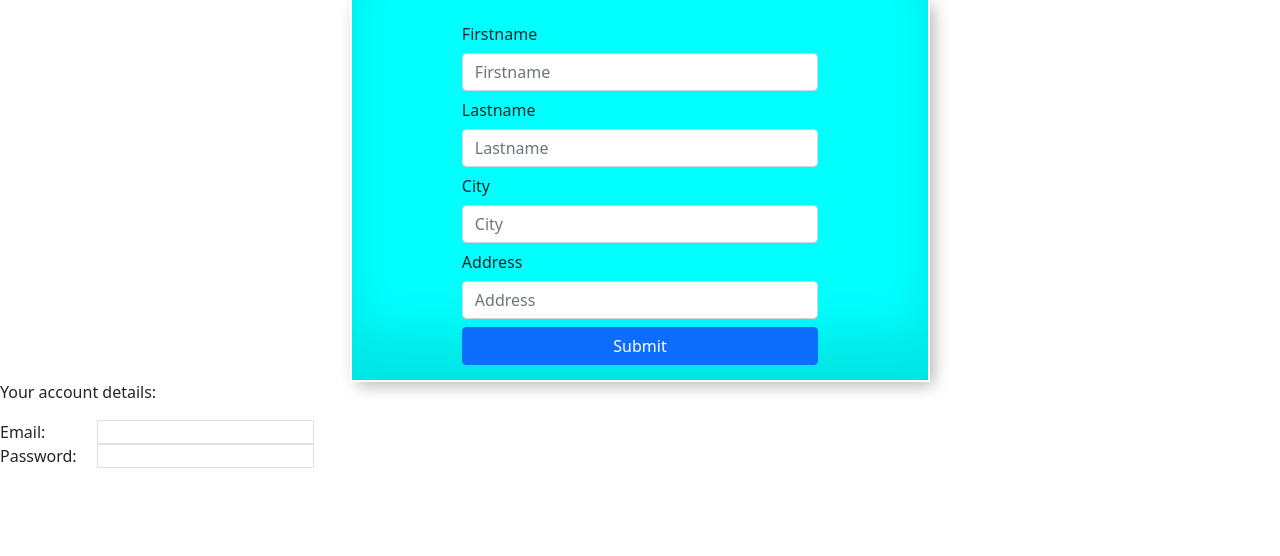
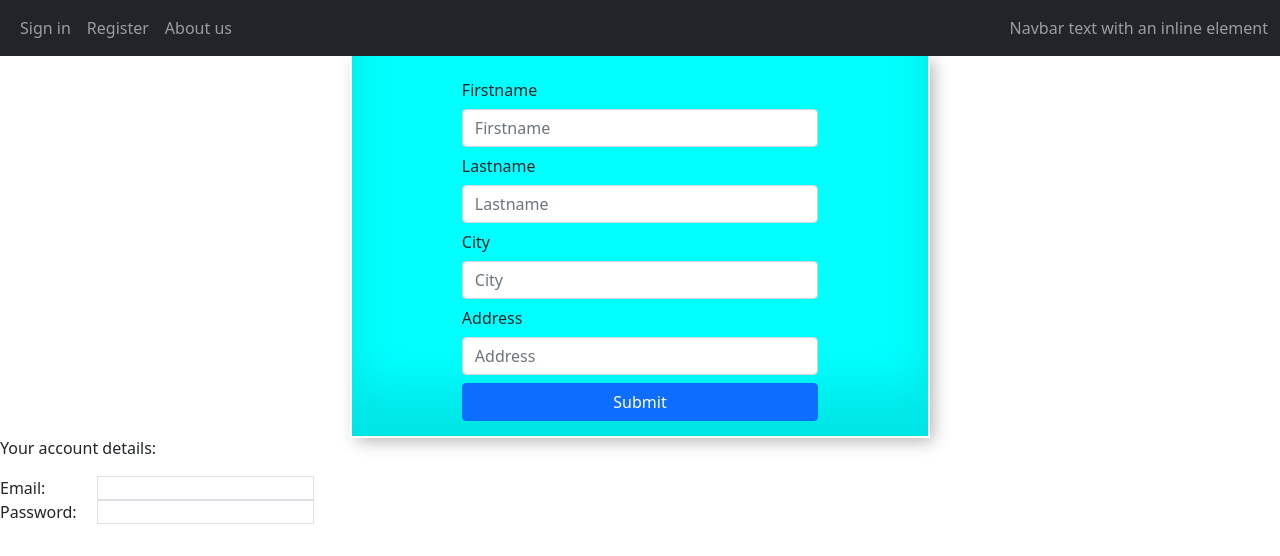
Before and after one commit to damiankreft/SomeAngularApp, an Angular app: page / in a window 1280 px wide. Shown: the top 556 px of the page. Built offline with nearby package versions, Linux system fonts and the light colour scheme; no server answers.

Commit message:
Implement site navigation.

```diff
--- a/src/app/app.component.html
+++ b/src/app/app.component.html
@@ -1,3 +1,4 @@
+<router-outlet></router-outlet>
+<app-navigation></app-navigation>
 <app-register></app-register>
 <app-sign-in></app-sign-in>
-<router-outlet></router-outlet>
--- a/src/app/navigation/navigation.component.html
+++ b/src/app/navigation/navigation.component.html
@@ -1 +1,23 @@
-<p>navigation works!</p>
+<nav class="navbar navbar-expand-lg navbar-dark bg-dark">
+    <div class="container-fluid">
+        <button class="navbar-toggler" type="button" data-bs-toggle="collapse" data-bs-target="#navbarText" aria-controls="navbarText" aria-expanded="false" aria-label="Toggle navigation">
+            <span class="navbar-toggler-icon"></span>
+        </button>
+        <div class="collapse navbar-collapse" id="navbarText">
+            <ul class="navbar-nav me-auto mb-2 mb-lg-0">
+                <li class="nav-item">
+                    <a class="nav-link" routerLink="app-sign-in">Sign in</a>
+                </li>
+                <li class="nav-item">
+                    <a class="nav-link" routerLink="app-register">Register</a>
+                </li>
+                <li class="nav-item">
+                    <a class="nav-link" routerLink="about">About us</a>
+                </li>
+            </ul>
+            <span class="navbar-text">
+                Navbar text with an inline element
+            </span>
+        </div>
+    </div>
+</nav>
```
